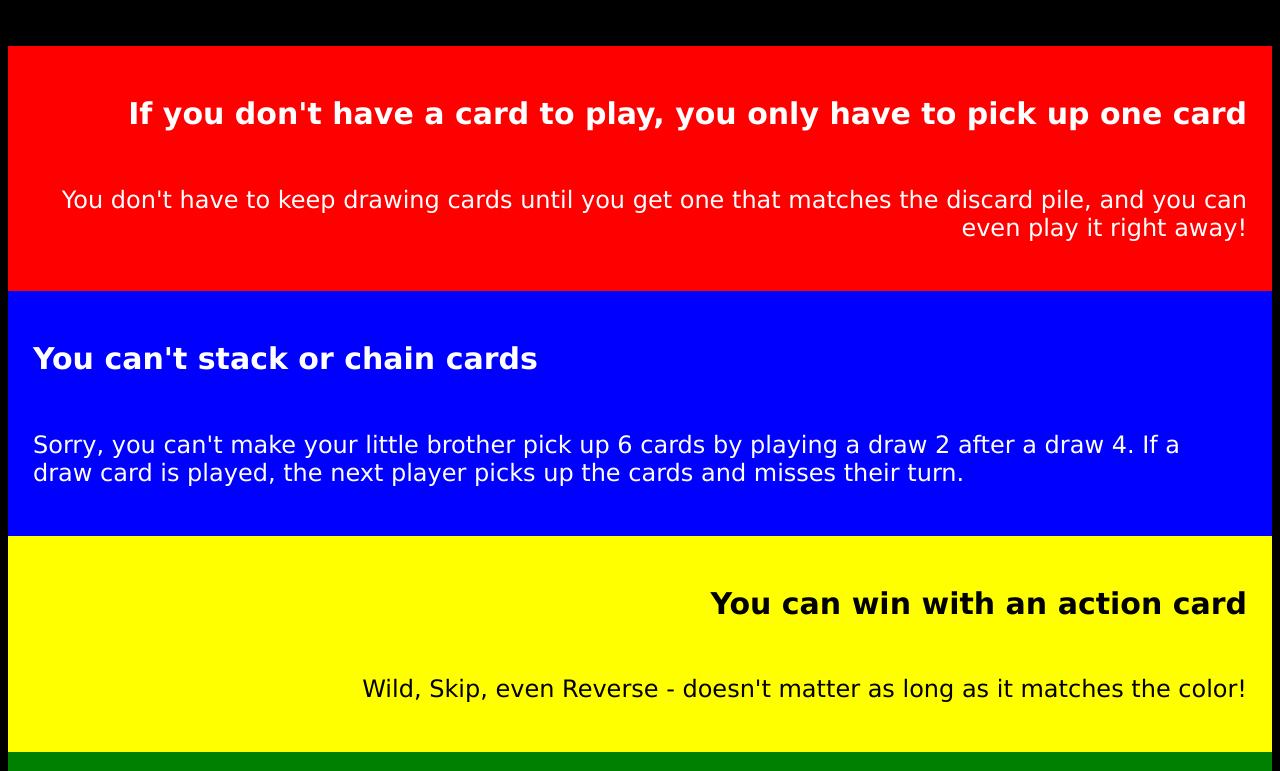
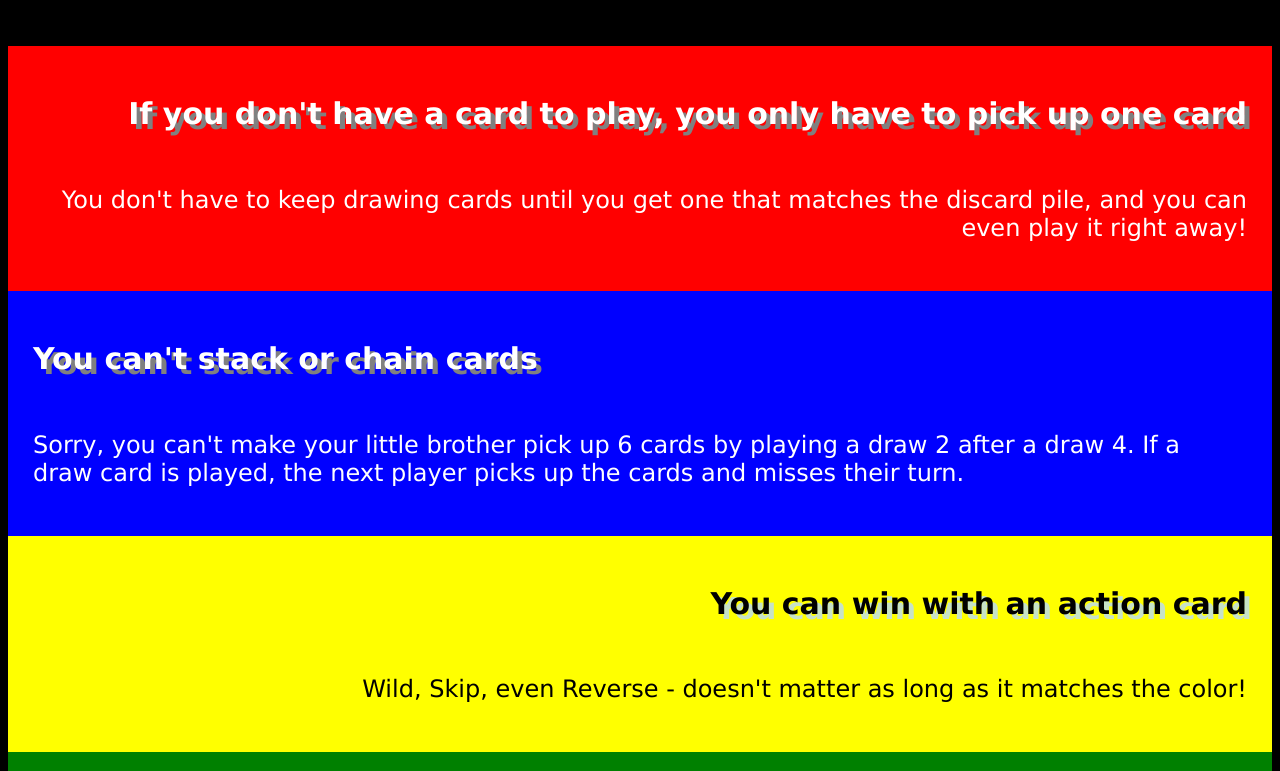
Before and after one commit to cartealb/homework_2, a plain HTML site: page index.html in a window 1280 px wide. Shown: the part 789-1560 px from the top of the page. Drawn offline with Linux system fonts and the light colour scheme.

Commit message:
fixed css text shawdow effect

```diff
--- a/css/style.css
+++ b/css/style.css
@@ -11,7 +11,7 @@ h1 {
 
 h2 {
     font-size: 30px;
-    text-shadow: #808080, 5px, 5px;
+    text-shadow: 5px 5px #808080;
 }
 
 p {
@@ -46,10 +46,13 @@ div {
     text-align: right;
 }
 
-#yellow h2,
+#yellow h2 {
+    color: black;
+    text-shadow: 5px 5px #c7e2c7;
+}
+
 #yellow p {
     color: black;
-    text-shadow: #c7e2c7, 5px, 5px;
 }
 
 #green {
```
Also changed, not shown: 1 other file.
